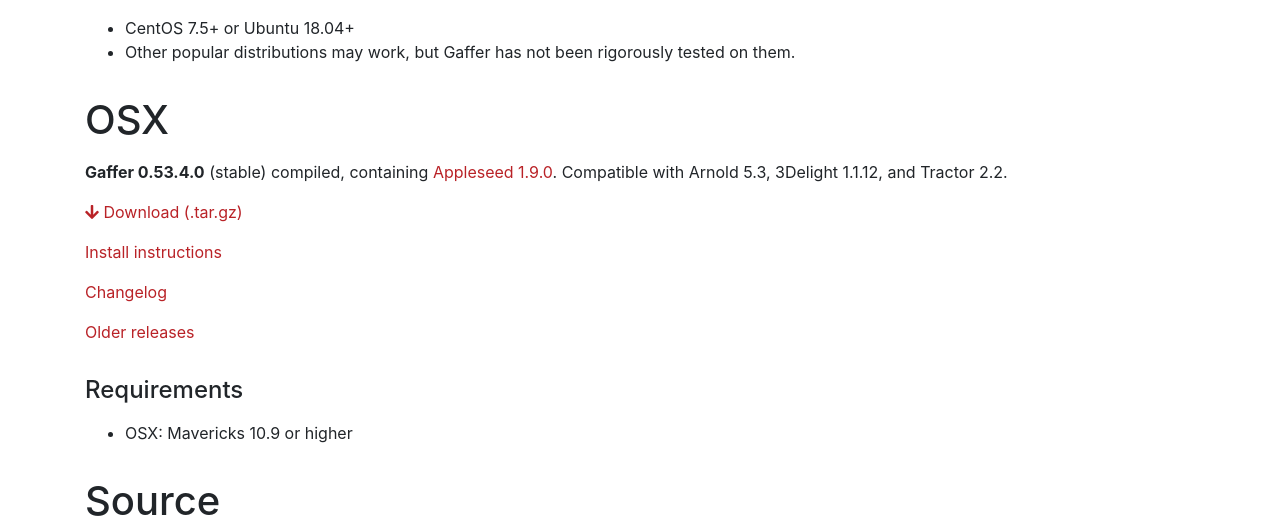
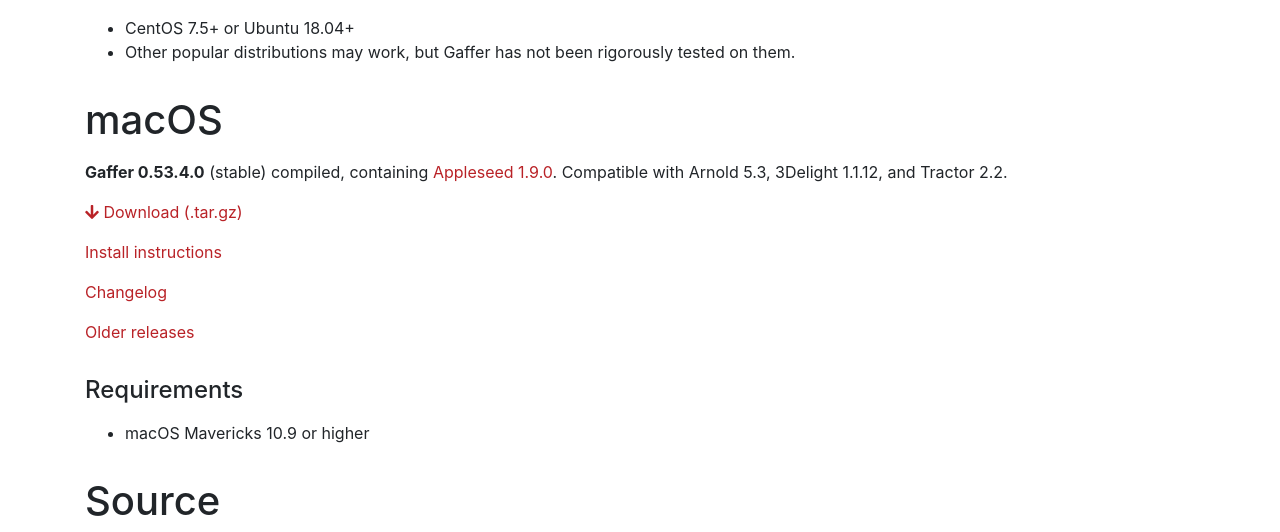
Before and after one commit to GafferHQ/gafferhq.github.io, a Jekyll site: the page built from download.md, in a window 1280 px wide. Shown: the part 519-1051 px from the top of the page. Built offline with Jekyll 4.4.1, drawn with Linux system fonts in a browser that asks for light colours.

Commit message:
Replace "OSX" with "macOS"

```diff
--- a/download.md
+++ b/download.md
@@ -20,7 +20,7 @@
 - CentOS 7.5+ or Ubuntu 18.04+
 - Other popular distributions may work, but Gaffer has not been rigorously tested on them.
 
-# OSX #
+# macOS #
 
 **Gaffer {{ site.latest-release }}** (stable) compiled, containing [Appleseed {{ site.appleseed-version }}](https://appleseedhq.org). Compatible with Arnold {{ site.arnold-version }}, 3Delight {{ site.delight-version }}, and Tractor {{ site.tractor-version}}.
 
@@ -34,7 +34,7 @@
 
 #### Requirements ####
 
-- OSX: Mavericks 10.9 or higher
+- macOS Mavericks 10.9 or higher
 
 
 # Source #
```
